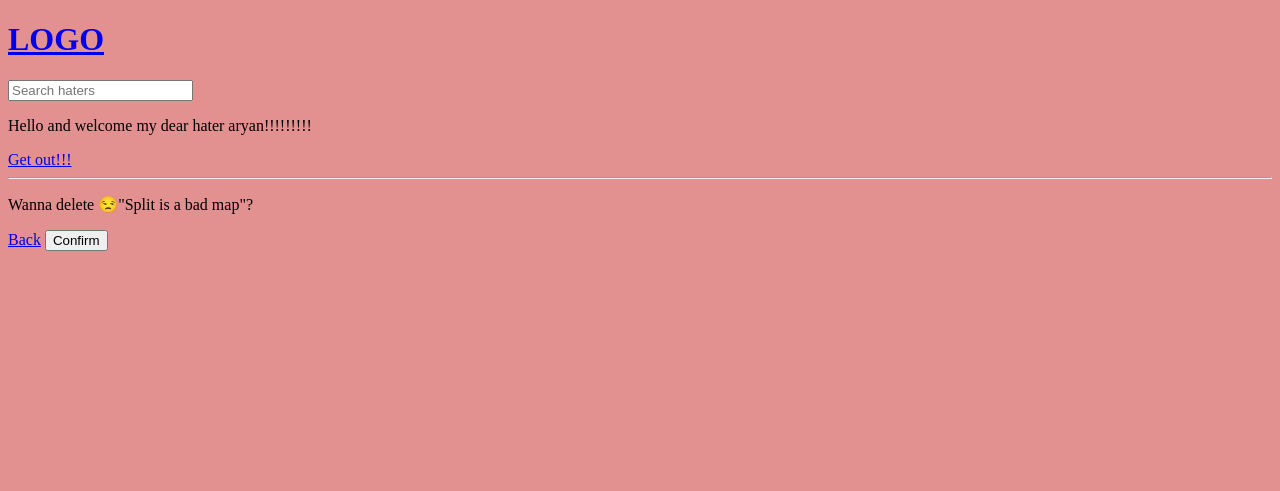
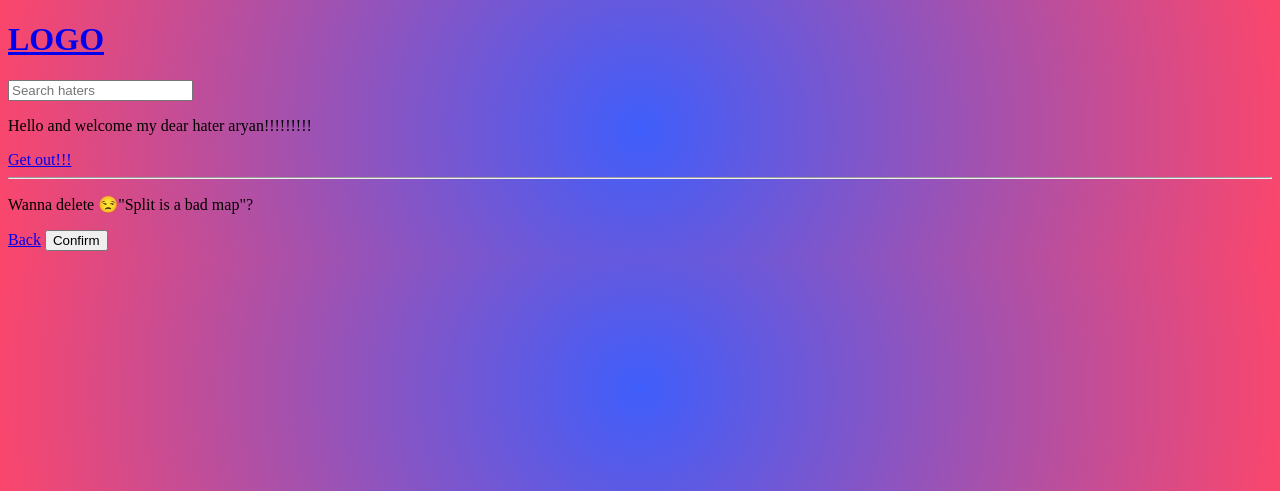
Before and after one commit to Aryan11234567890/MyFirstDjango, a Django app: page /delete-room/5 in a window 1280 px wide. Shown: the top 491 px of the page. Run offline with Django 5.2, Linux system fonts and the light colour scheme; a user stored in the database is signed in; data comes from the database, SQL or seed files in the repository; both versions use the stored data as it was after the commit.

Commit message:
Few Tweaks!!

```diff
--- a/static/styles/main.css
+++ b/static/styles/main.css
@@ -1,3 +1,9 @@
 body{
-    background-color: rgb(226, 144, 144);
+    /* background-color: rgb(196, 209, 76); */
+
+    /* background: rgb(2,0,36);
+background: linear-gradient(90deg, rgba(2,0,36,1) 0%, rgba(160,115,51,1) 29%, rgba(62,62,186,1) 35%, rgba(193,95,56,1) 44%, rgba(51,90,199,1) 51%, rgba(47,203,109,1) 55%, rgba(41,115,210,1) 61%, rgba(27,225,153,1) 74%, rgba(0,212,255,1) 100%); */
+
+background: rgb(63,94,251);
+background: radial-gradient(circle, rgba(63,94,251,1) 0%, rgba(252,70,107,1) 100%);
 }
```
Also changed, not shown: db.sqlite3.
